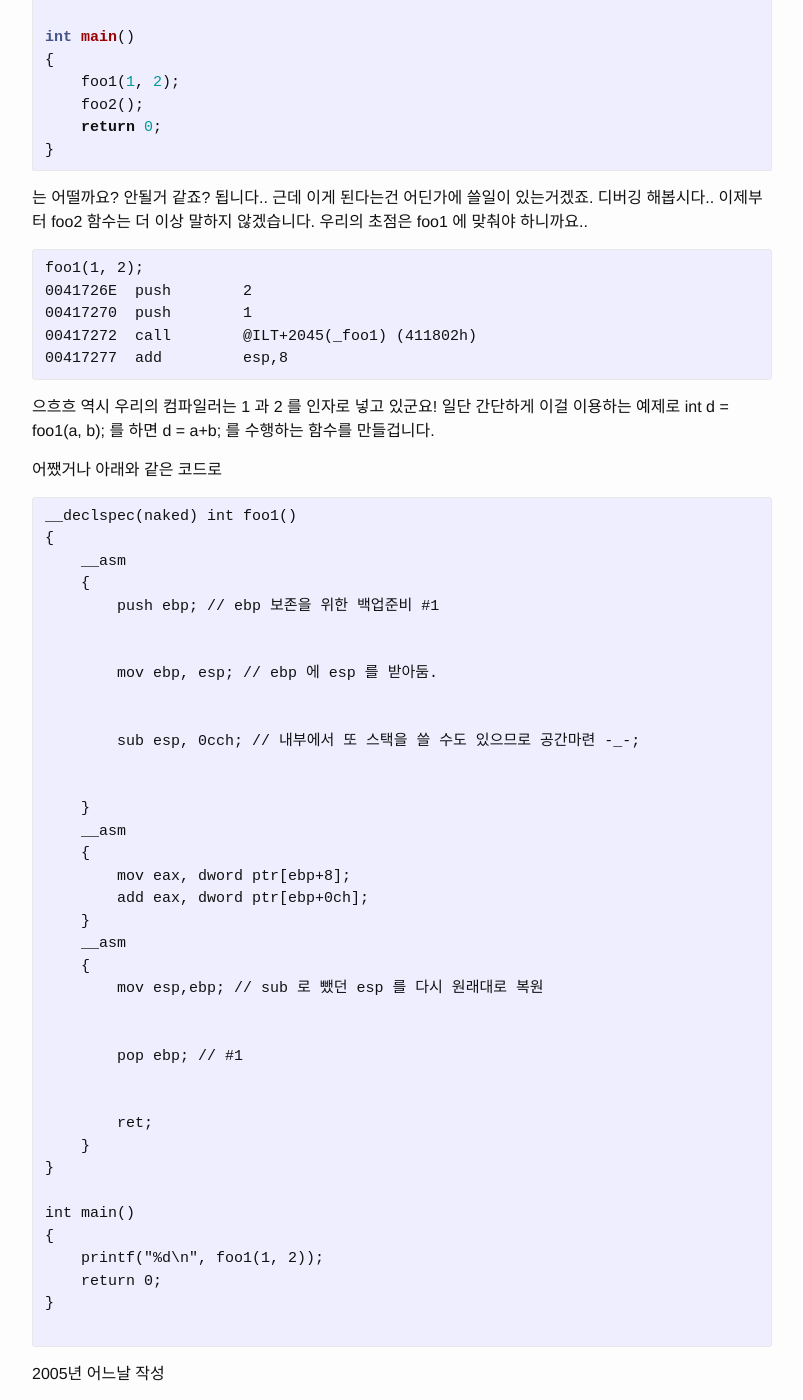
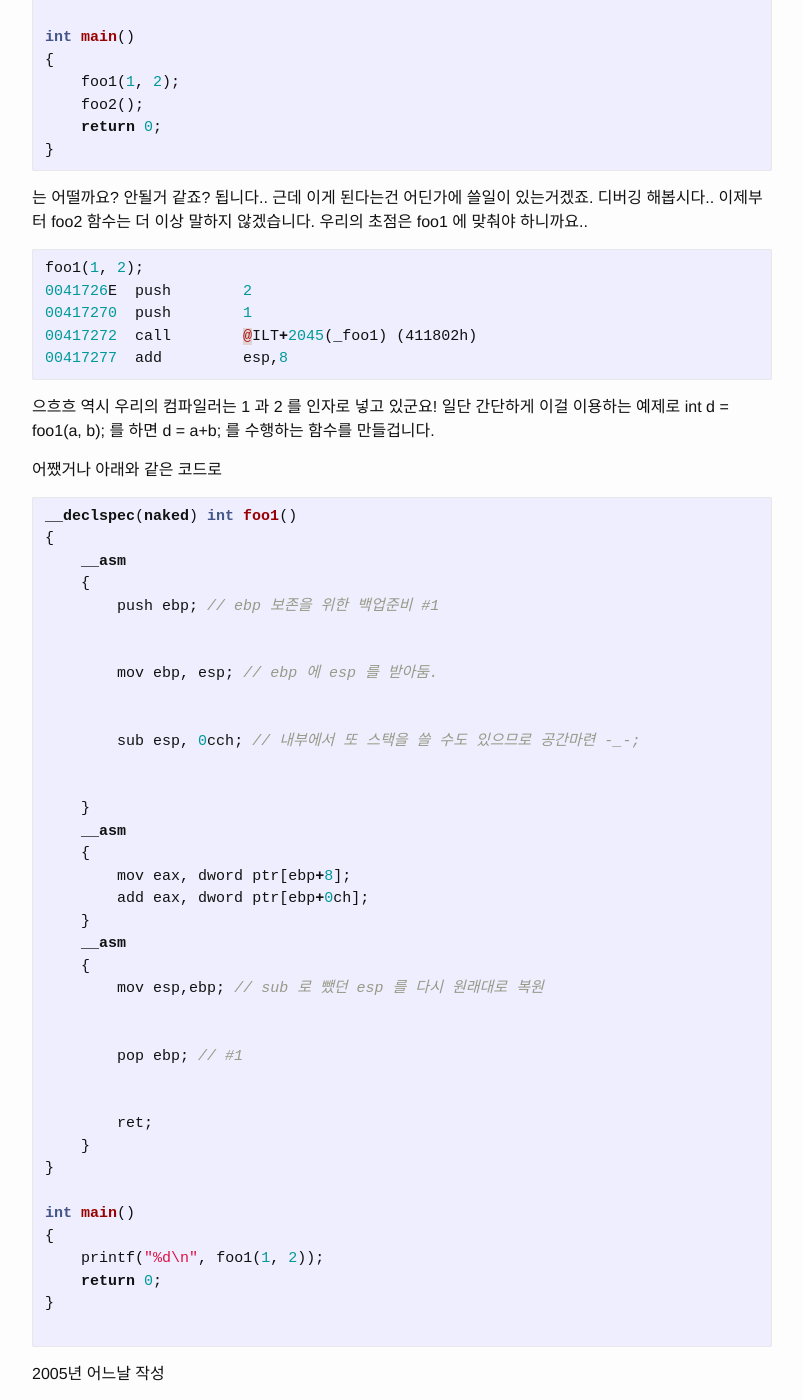
Before and after one commit to hsnks100/hsnks100.github.io.bak, a Jekyll site: the page built from _posts/2016-09-17-f()와-f(void)의-차이점과-활용.markdown, in a window 1280 px wide and 1400 px high, scrolled down 788 px. Shown: the whole window, without its empty margins (238-1041 px from the left). Built offline with Jekyll 4.4.1, drawn with Linux system fonts in a browser that asks for light colours; comment, search, counter and statistics services are not loaded.

Commit message:
update post

````diff
--- a/_posts/2016-09-17-f()와-f(void)의-차이점과-활용.markdown
+++ b/_posts/2016-09-17-f()와-f(void)의-차이점과-활용.markdown
@@ -57,7 +57,7 @@ int main()
 근데 이게 된다는건 어딘가에 쓸일이 있는거겠죠. 디버깅 해봅시다..
 이제부터 foo2 함수는 더 이상 말하지 않겠습니다. 우리의 초점은 foo1 에 맞춰야 하니까요..
 
-``` asm
+``` cpp
 foo1(1, 2);
 0041726E  push        2
 00417270  push        1
@@ -72,7 +72,7 @@ d = a+b; 를 수행하는 함수를 만들겁니다.
 
 어쨌거나 아래와 같은 코드로
 
-``` asm
+``` cpp
 __declspec(naked) int foo1()
 {
     __asm
````
